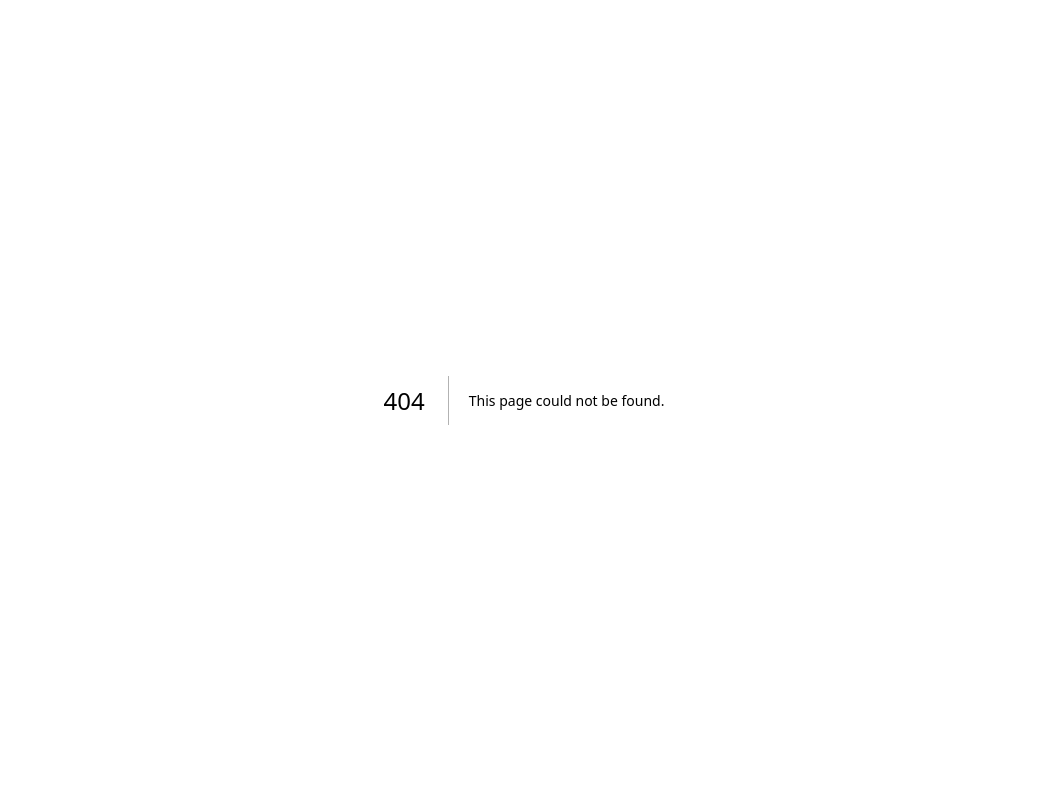
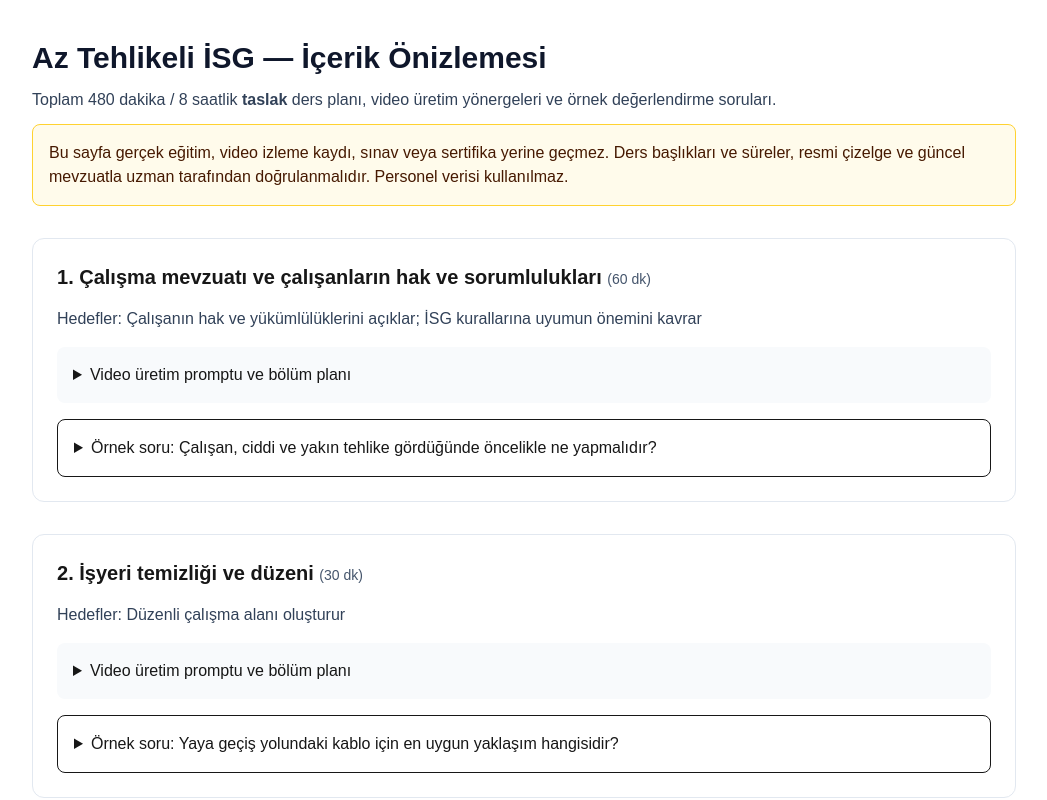
Before and after one commit to ramkarosgb1/RAMKAR-EGITIM, a Next.js app: page /icerik-onizleme in a window 1280 px wide. Before the commit this address had no page. Shown: the top 800 px of the page, without its empty margins (116-1163 px from the left). Built offline with nearby package versions, Linux system fonts and the light colour scheme.

Commit message:
feat: publish public non-personal curriculum and sample exam preview

```diff
--- /dev/null
+++ b/src/app/icerik-onizleme/page.tsx
@@ -0,0 +1,35 @@
+import { azTehlikeliCurriculum, curriculumMinutes } from "@/lib/isgCurriculum";
+import { sampleQuestions, videoProductionBriefs } from "@/lib/isgContent";
+
+export const metadata = { title: "İSG Eğitim İçerik Taslakları | RAMKAR" };
+
+export default function IcerikOnizleme() {
+  return (
+    <main className="mx-auto max-w-5xl px-5 py-10 space-y-8">
+      <header className="space-y-3">
+        <h1 className="text-3xl font-bold text-slate-900">Az Tehlikeli İSG — İçerik Önizlemesi</h1>
+        <p className="text-slate-700">Toplam {curriculumMinutes} dakika / 8 saatlik <strong>taslak</strong> ders planı, video üretim yönergeleri ve örnek değerlendirme soruları.</p>
+        <p className="rounded-lg border border-amber-300 bg-amber-50 p-4 text-amber-950">Bu sayfa gerçek eğitim, video izleme kaydı, sınav veya sertifika yerine geçmez. Ders başlıkları ve süreler, resmi çizelge ve güncel mevzuatla uzman tarafından doğrulanmalıdır. Personel verisi kullanılmaz.</p>
+      </header>
+      {azTehlikeliCurriculum.map((lesson, index) => {
+        const brief = videoProductionBriefs.find(item => item.lessonId === lesson.id);
+        const questions = sampleQuestions.filter(item => item.lessonId === lesson.id);
+        return <section key={lesson.id} className="rounded-xl border border-slate-200 bg-white p-6 space-y-4">
+          <h2 className="text-xl font-semibold">{index + 1}. {lesson.title} <span className="text-sm font-normal text-slate-600">({lesson.minutes} dk)</span></h2>
+          <p className="text-slate-700">Hedefler: {lesson.objectives.join("; ")}</p>
+          <details className="rounded-lg bg-slate-50 p-4">
+            <summary className="cursor-pointer font-medium">Video üretim promptu ve bölüm planı</summary>
+            <p className="mt-3 text-sm text-slate-600">Bölümler: {brief?.segmentMinutes.join(" + ")} dakika</p>
+            <pre className="mt-3 whitespace-pre-wrap text-sm text-slate-800 font-sans">{brief?.narrationPrompt}</pre>
+          </details>
+          {questions.map(q => <details key={q.id} className="rounded-lg border p-4">
+            <summary className="cursor-pointer font-medium">Örnek soru: {q.question}</summary>
+            <ol className="mt-3 list-[upper-alpha] pl-6 space-y-1 text-sm">{q.options.map(option => <li key={option}>{option}</li>)}</ol>
+            <p className="mt-3 text-sm font-semibold">Doğru cevap: {String.fromCharCode(65 + q.correctIndex)}</p>
+            <p className="text-sm text-slate-600">{q.explanation}</p>
+          </details>)}
+        </section>;
+      })}
+    </main>
+  );
+}
```
